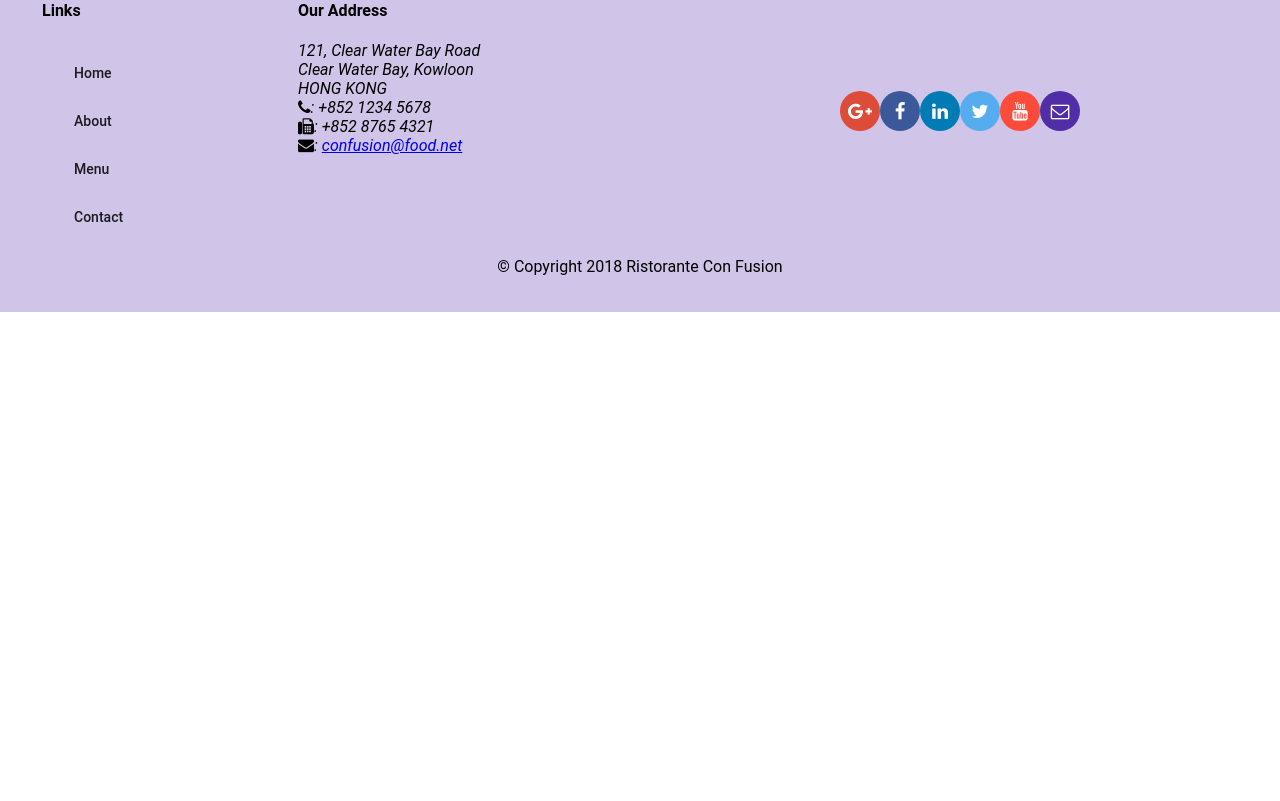
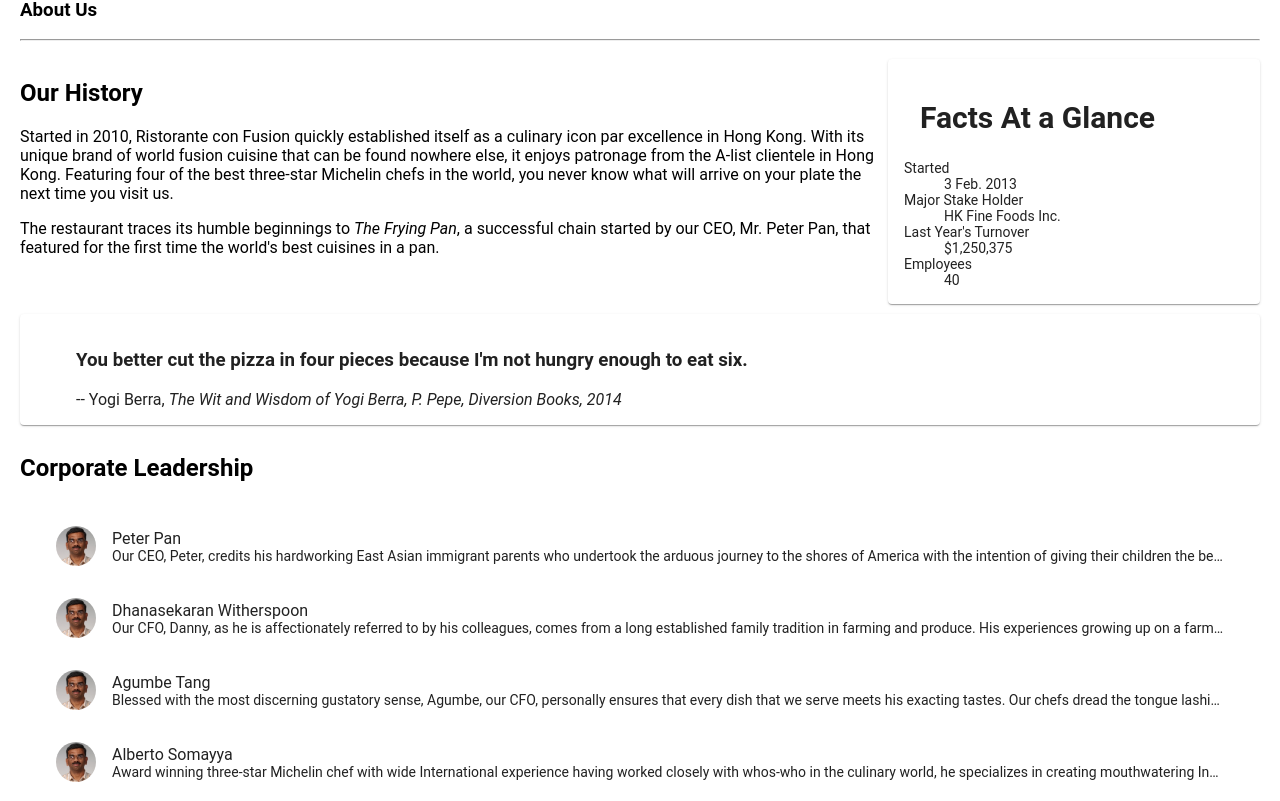
Before and after one commit to abhigya1997/angular, an Angular app: page /aboutus in a window 1280 px wide. Before the commit this address led to /. Shown: the part 379-1180 px from the top of the page. Before the commit the page ends 800 px from the top, so only its background shows below. Built offline with nearby package versions, Linux system fonts and the light colour scheme.

Commit message:
assignment 2

```diff
--- a/src/app/about/about.component.html
+++ b/src/app/about/about.component.html
@@ -1,3 +1,76 @@
-<p>
-  about works!
-</p>
+<div class="container"
+  fxLayout="column"
+  fxLayoutGap="10px">
+
+  <div fxFlex>
+    <div>
+        <h3>About Us</h3>
+        <hr>
+    </div>
+  </div>
+
+  <div fxFlex>
+    <div fxLayout="column" fxLayout.gt-sm="row">
+      <div fxFlex="70">
+        <h2>Our History</h2>
+        <p>Started in 2010, Ristorante con Fusion quickly established itself as a culinary icon par excellence in Hong Kong. With its unique brand of world fusion cuisine that can be found nowhere else, it enjoys patronage from the A-list clientele in Hong Kong.  Featuring four of the best three-star Michelin chefs in the world, you never know what will arrive on your plate the next time you visit us.</p>
+        <p>The restaurant traces its humble beginnings to <em>The Frying Pan</em>, a successful chain started by our CEO, Mr. Peter Pan, that featured for the first time the world's best cuisines in a pan.</p>
+      </div>
+      <div fxFlex="30">
+        <mat-card>
+          <mat-card-header>
+            <mat-card-title>
+            <h2>Facts At a Glance</h2>
+            </mat-card-title>
+          </mat-card-header>
+          <mat-card-content>
+            <dl>
+              <dt>Started</dt>
+              <dd>3 Feb. 2013</dd>
+              <dt>Major Stake Holder</dt>
+              <dd>HK Fine Foods Inc.</dd>
+              <dt>Last Year's Turnover</dt>
+              <dd>$1,250,375</dd>
+              <dt>Employees</dt>
+              <dd>40</dd>
+            </dl>
+          </mat-card-content>
+        </mat-card>
+      </div>
+    </div>
+  </div>
+
+  <div fxFlex>
+    <mat-card>
+      <blockquote>
+        <h3>You better cut the pizza in four pieces because
+            I'm not hungry enough to eat six.</h3>
+        <footer>-- Yogi Berra,
+          <cite>The Wit and Wisdom of Yogi Berra,
+            P. Pepe, Diversion Books, 2014</cite>
+        </footer>
+      </blockquote>
+    </mat-card>
+  </div>
+
+
+
+<div fxFlex>
+    <h2>Corporate Leadership</h2>
+    <div class="container"
+     fxLayout="column"
+     fxLayoutGap="10px">
+
+  <mat-list>
+    <mat-list-item *ngFor="let inst of leader_obj">
+      <img matListAvatar src={{inst.image}} alt={{inst.name}}>
+      <h1 matLine> {{inst.name}} </h1>
+      <p matLine>
+        <span> {{inst.description}} </span>
+      </p>
+    </mat-list-item>
+  </mat-list>
+
+</div>
+  </div>
+</div>
--- a/src/app/about/about.component.ts
+++ b/src/app/about/about.component.ts
@@ -1,4 +1,6 @@
 import { Component, OnInit } from '@angular/core';
+import { Leader } from '../shared/leader';
+import { LeaderService } from '../services/leader.service'
 
 @Component({
   selector: 'app-about',
@@ -7,9 +9,12 @@
 })
 export class AboutComponent implements OnInit {
 
-  constructor() { }
+
+	leader_obj : Leader[];
+  constructor(private leader_instance: LeaderService) { }
 
   ngOnInit() {
+  	this.leader_obj = this.leader_instance.getLeaders();
   }
 
 }
--- a/src/app/app-routing/routes.ts
+++ b/src/app/app-routing/routes.ts
@@ -10,6 +10,7 @@
   { path: 'home',  component: HomeComponent },
   { path: 'menu',     component: MenuComponent },
   { path : 'contactus' , component : ContactComponent },
+  { path : 'aboutus' , component : AboutComponent},
   { path: 'dishdetail/:id',     component: DishdetailComponent },
   { path: '', redirectTo: '/home', pathMatch: 'full' }
 ];
--- a/src/app/app.module.ts
+++ b/src/app/app.module.ts
@@ -28,7 +28,7 @@
 
 import { DishService } from './services/dish.service';
 import { PromotionService } from './services/promotion.service';
-
+import { LeaderService } from './services/leader.service';
 
 @NgModule({
   declarations: [
@@ -53,7 +53,9 @@
     MatButtonModule,
      MatSidenavModule
   ],
-  providers: [DishService],
+  providers: [DishService,
+              PromotionService,
+              LeaderService],
   bootstrap: [AppComponent]
 })
 export class AppModule { }
--- a/src/app/footer/footer.component.html
+++ b/src/app/footer/footer.component.html
@@ -10,7 +10,7 @@
         <h4>Links</h4>
         <mat-list>
           <mat-list-item routerLink="/home"><a mat-button>Home</a></mat-list-item>
-          <mat-list-item><a mat-button>About</a></mat-list-item>
+          <mat-list-item routerLink="/aboutus"><a mat-button>About</a></mat-list-item>
           <mat-list-item routerLink="/menu"><a mat-button>Menu</a></mat-list-item>
           <mat-list-item routerLink="/contactus"><a mat-button>Contact</a></mat-list-item>
         </mat-list>
--- a/src/app/header/header.component.html
+++ b/src/app/header/header.component.html
@@ -1,7 +1,7 @@
 <mat-toolbar color="primary">
   <span><img src="/assets/images/logo.png" height=30 width=41></span>
   <a mat-button routerLink="/home" routerLinkActive="active"> <span class="fa fa-home fa-lg"></span> Home</a>
-  <a mat-button routerLinkActive="active"><span class="fa fa-info fa-lg"></span> About</a>
+  <a mat-button routerLink="/aboutus" routerLinkActive="active"><span class="fa fa-info fa-lg"></span> About</a>
   <a mat-button routerLink="/menu" routerLinkActive="active"><span class="fa fa-list fa-lg"></span> Menu</a>
   <a mat-button routerLink="/contactus" routerLinkActive="active"><span class="fa fa-address-card fa-lg"></span> Contact</a>
 </mat-toolbar>
--- a/src/app/home/home.component.html
+++ b/src/app/home/home.component.html
@@ -33,4 +33,18 @@
   </mat-card-content>
 </mat-card>
 
+<mat-card *ngIf="leader_instance" fxFlex>
+  <mat-card-header>
+    <div mat-card-avatar></div>
+    <mat-card-title>
+      <h3>{{leader_instance.name | uppercase}}</h3>
+    </mat-card-title>
+  </mat-card-header>
+  <img mat-card-image src={{leader_instance.image}} alt={{leader_instance.name}}>
+  <mat-card-content>
+    <p>{{leader_instance.description}}
+    </p>
+  </mat-card-content>
+</mat-card>
+
 </div>
--- a/src/app/home/home.component.ts
+++ b/src/app/home/home.component.ts
@@ -4,6 +4,9 @@
 import { DishService } from '../services/dish.service';
 import { Promotion } from '../shared/promotion';
 import { PromotionService } from '../services/promotion.service';
+import { Leader } from '../shared/leader';
+import { LEADER } from '../shared/leaders';
+import { LeaderService } from '../services/leader.service';
 
 @Component({
   selector: 'app-home',
@@ -13,14 +16,17 @@
 export class HomeComponent implements OnInit {
 
    dish: Dish;
+   leader_instance : Leader;
   promotion: Promotion;
 
   constructor(private dishservice: DishService,
-    private promotionservice: PromotionService) { }
+    private promotionservice: PromotionService,
+    private leaderservice : LeaderService) { }
 
   ngOnInit() {
     this.dish = this.dishservice.getDish('2');
     this.promotion = this.promotionservice.getFeaturedPromotion();
+    this.leader_instance = this.leaderservice.getFeaturedLeader();
   }
 
 }
--- /dev/null
+++ b/src/app/services/leader.service.ts
@@ -0,0 +1,20 @@
+import { Injectable } from '@angular/core';
+import { Leader } from '../shared/leader';
+import { LEADER } from '../shared/leaders'
+
+@Injectable({
+  providedIn: 'root'
+})
+export class LeaderService {
+
+
+	getLeaders(): Leader[]  {
+		return LEADER;
+	}
+
+	getFeaturedLeader() : Leader {
+		return LEADER.filter((featured_instance) => featured_instance.featured)[0];
+	}
+
+  constructor() { }
+}
--- /dev/null
+++ b/src/app/shared/leader.ts
@@ -0,0 +1,9 @@
+export class Leader{
+	id : string;
+	name : string;
+	image : string;
+	designation : string;
+	abbr : string;
+	featured : boolean ;
+	description : string ;
+}
--- /dev/null
+++ b/src/app/shared/leaders.ts
@@ -0,0 +1,44 @@
+import { Leader } from './leader';
+
+export const LEADER : Leader[] = [
+    {
+      id: '0',
+      name: 'Peter Pan',
+      image: '/assets/images/alberto.png',
+      designation: 'Chief Epicurious Officer',
+      abbr: 'CEO',
+      featured: false,
+      // tslint:disable-next-line:max-line-length
+      description: 'Our CEO, Peter, credits his hardworking East Asian immigrant parents who undertook the arduous journey to the shores of America with the intention of giving their children the best future. His mother\'s wizardy in the kitchen whipping up the tastiest dishes with whatever is available inexpensively at the supermarket, was his first inspiration to create the fusion cuisines for which The Frying Pan became well known. He brings his zeal for fusion cuisines to this restaurant, pioneering cross-cultural culinary connections.'
+    },
+    {
+      id: '1',
+      name: 'Dhanasekaran Witherspoon',
+      image: '/assets/images/alberto.png',
+      designation: 'Chief Food Officer',
+      abbr: 'CFO',
+      featured: false,
+      // tslint:disable-next-line:max-line-length
+      description: 'Our CFO, Danny, as he is affectionately referred to by his colleagues, comes from a long established family tradition in farming and produce. His experiences growing up on a farm in the Australian outback gave him great appreciation for varieties of food sources. As he puts it in his own words, Everything that runs, wins, and everything that stays, pays!'
+    },
+    {
+      id: '2',
+      name: 'Agumbe Tang',
+      image: '/assets/images/alberto.png',
+      designation: 'Chief Taste Officer',
+      abbr: 'CTO',
+      featured: false,
+      // tslint:disable-next-line:max-line-length
+      description: 'Blessed with the most discerning gustatory sense, Agumbe, our CFO, personally ensures that every dish that we serve meets his exacting tastes. Our chefs dread the tongue lashing that ensues if their dish does not meet his exacting standards. He lives by his motto, You click only if you survive my lick.'
+    },
+    {
+      id: '3',
+      name: 'Alberto Somayya',
+      image: '/assets/images/alberto.png',
+      designation: 'Executive Chef',
+      abbr: 'EC',
+      featured: true,
+      // tslint:disable-next-line:max-line-length
+      description: 'Award winning three-star Michelin chef with wide International experience having worked closely with whos-who in the culinary world, he specializes in creating mouthwatering Indo-Italian fusion experiences. He says, Put together the cuisines from the two craziest cultures, and you get a winning hit! Amma Mia!'
+    }
+  ];
```
Also changed, not shown: 1 other file (tests, documents, lock files or other folders).
